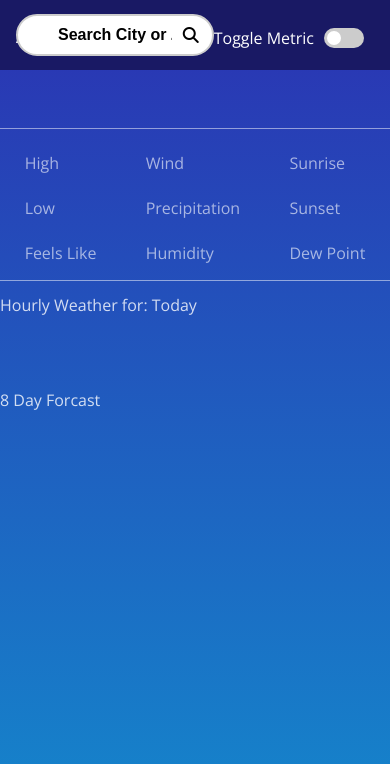
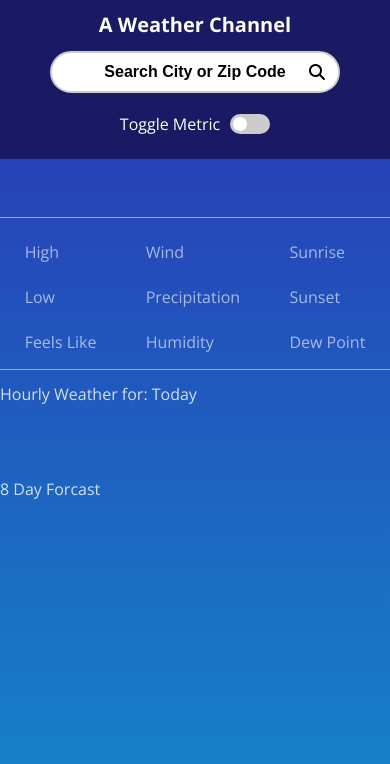
Before and after one commit to HexedAssassin/weather, a plain HTML site: page index.html in a window 390 px wide. Drawn offline with nearby package versions, Linux system fonts and the light colour scheme.

Commit message:
Update site.css
fixed topnav scaling for phones

```diff
--- a/site.css
+++ b/site.css
@@ -16,6 +16,7 @@
   }
 
   .topnav {
+    flex-wrap: wrap;
     position: relative;
     text-align: center;
     background-color: rgb(25, 25, 100);
@@ -40,6 +41,7 @@
     width: 100%;
   }
   .inputCity {
+    order: 2;
     display: flex;
     flex: 1;
     width: 25%;
@@ -110,6 +112,7 @@
   /* temp toggle */
 
   .tempToggle{
+    order: 3;
     display: flex;
     align-items: center;
     justify-content: flex-end;
@@ -164,6 +167,38 @@
   }
 
 
+  @media screen and (max-width: 768px) {
+    .topnav {
+      flex-direction: column; /* Stack items vertically on small screens */
+      align-items: center;
+    }
+
+    .title {
+      order: 1; /* Position the title at the top */
+      margin-bottom: 10px;
+      position: relative;
+      left: 0px;
+      top: 10px;
+      transform: 0;
+      font-size: 20px;
+      font-weight: bold;
+      display: inline-block;
+    }
+    .inputCity {
+      order: 2; /* Position the search bar below the title */
+      width: 100%; /* Full width for the search bar */
+      max-width: 90%;
+      padding: 0 16px; /* Add padding for better spacing */
+      margin-bottom: 10px;
+    }
+
+    .tempToggle {
+      order: 3; /* Position the toggle switch below the search bar */
+      justify-content: center; /* Center the toggle switch */
+      width: 100%;
+      padding: 10px 0; /* Add padding for better spacing */
+    }
+  }
 
 
   /* location-and-date */
@@ -320,19 +355,22 @@
     font-size: 1.125em;
     text-align: center;
     display: inline-block;
-    margin-right: 10px;
+    margin-right: 8px;
     scroll-snap-align: center;
   }
 
-  @media screen and (min-width: 880px) {
+  @media screen and (max-width: 700px) {
     .weather-by-hour__item {
-      width: 200px;
-      flex: 0 0 200px;
+      padding: 0.5em 0;
+      width: 120px;
+      flex: 0 0 120px;
+      font-size: 0.875em;
+      margin-right: 8px;
     }
   }
 
   .weather-by-hour__hour {
-    margin-bottom: 0.5em;
+    margin-bottom: 0.3em;
   }
 
 
```
